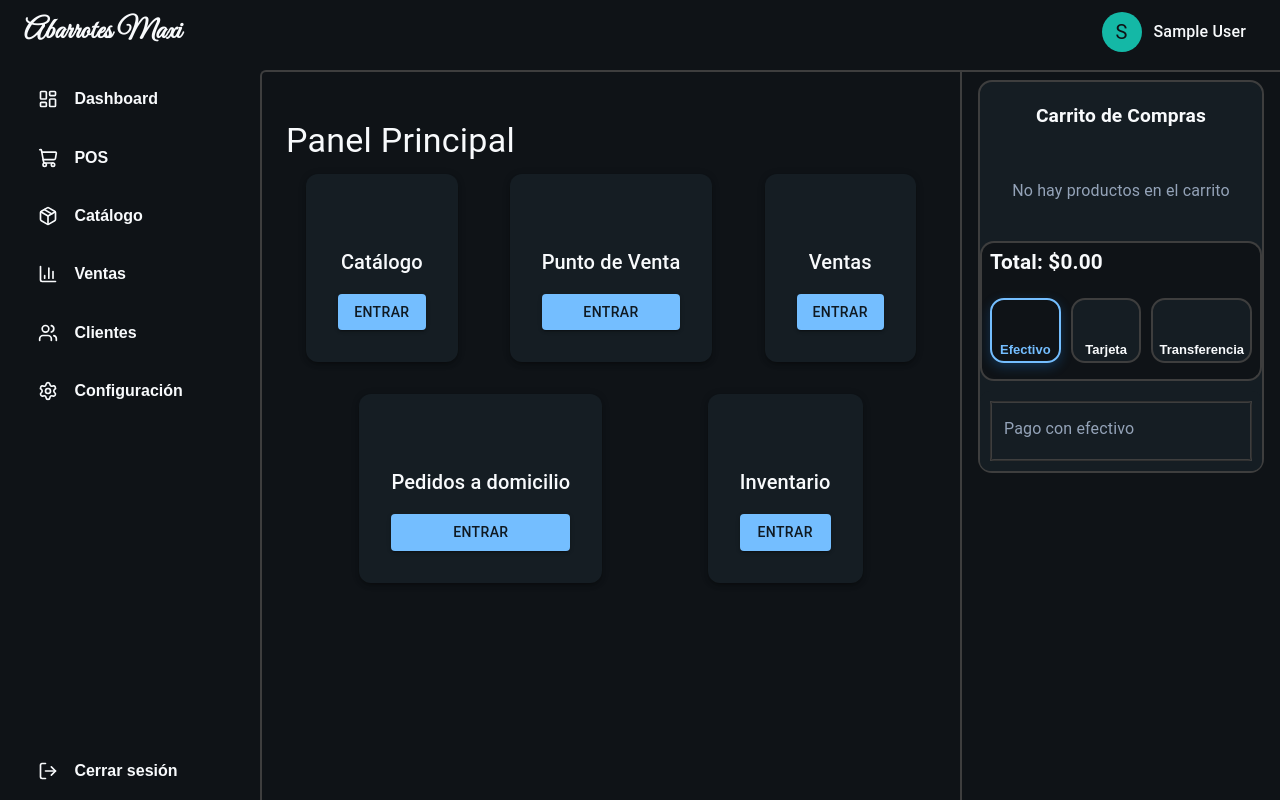
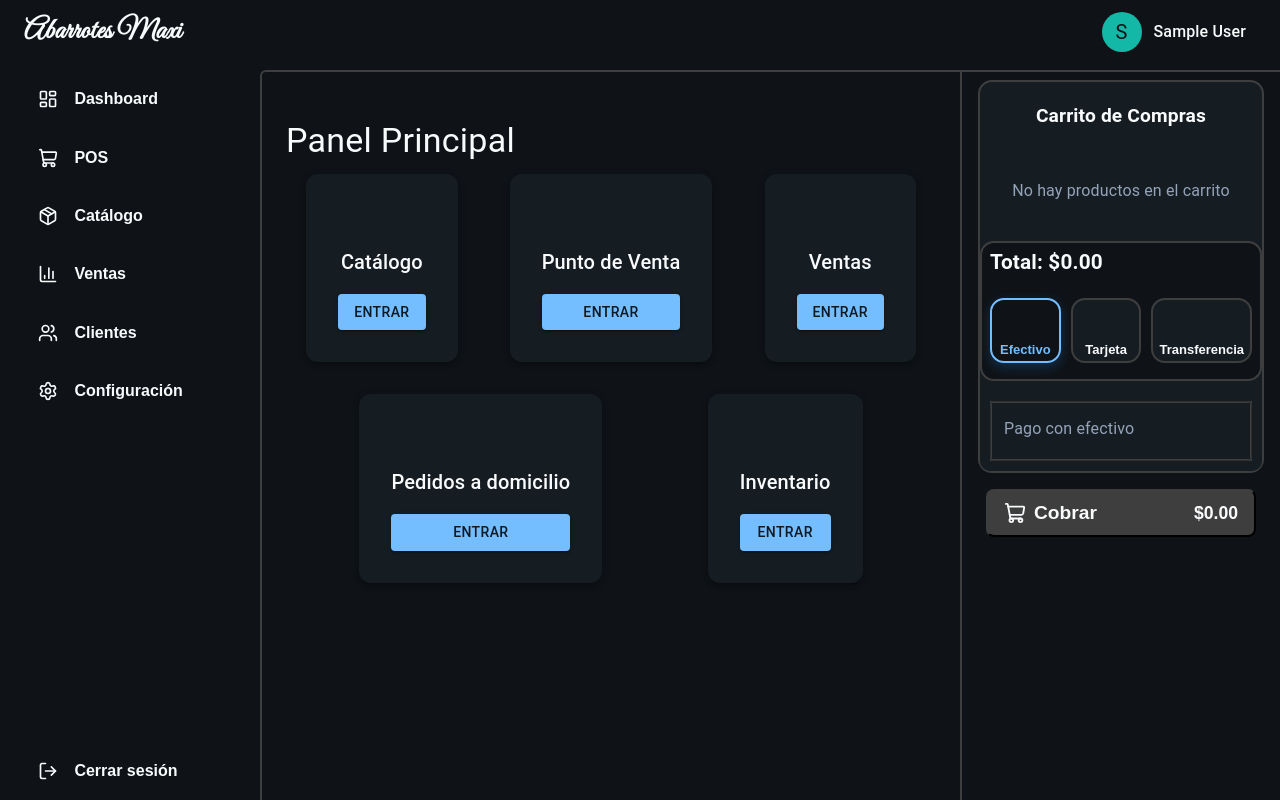
Before and after one commit to diegomjasso/abarrotes-maxi, a React (Create React App) app in the folder frontend/: page /dashboard in a window 1280 px wide. Built offline with nearby package versions, Linux system fonts and the light colour scheme; no server answers; sample sign-in values are in the browser's storage; some icons are missing.

Commit message:
Start to save the sale

```diff
--- a/frontend/src/components/layouts-sections/RightSidebar.js
+++ b/frontend/src/components/layouts-sections/RightSidebar.js
@@ -59,17 +59,7 @@ const RightSidebar = () => {
 			</div>
 
 			{/* FOOTER */}
-			<div className="right-sidebar-footer">
-				<nav>
-					{activeSection === "cart" && cartItems.length > 0 && (
-						<>
-							<button onClick={() => setActiveSection("welcome")} className="btn btn-success do-pay">
-								<span className="info-do-pay"><ShoppingCart size={22} className="icon-shopping-cart" /> Cobrar</span> <span className="total total-amount"> ${finalTotal.toFixed(2)}</span>
-							</button>
-						</>
-					)}
-				</nav>
-			</div>
+			<div className="right-sidebar-footer"></div>
 		</div>
 	);
 };
--- a/frontend/src/components/layouts-sections/RightSidebar.scss
+++ b/frontend/src/components/layouts-sections/RightSidebar.scss
@@ -22,56 +22,6 @@
 
 	/* FOOTER */
 	.right-sidebar-footer {
-		margin-top: 2rem;
-
-		nav {
-			display: flex;
-
-			button.do-pay {
-				&:hover {
-					cursor: pointer;
-					background: var(--success-hover);
-				}
-
-				&:active {
-					background: var(--success);
-				}
-
-				display: flex;
-				align-items: center;
-				background: var(--success);
-				color: var(--on-success);
-				padding: 0.7rem 1rem;
-				font-weight: bold;
-				font-size: 1.2rem;
-				flex-direction: row;
-				justify-content: space-between;
-				align-items: center;
-				border-radius: 8px;
-				width: 100%;
-				border-color: var(--border);
-				border-width: 2px;
-
-				.info-do-pay {
-					display: flex;
-					flex-direction: row;
-					justify-content: space-between;
-
-					.icon-shopping-cart {
-						margin-right: 0.5rem;
-						display: flex;
-						flex-direction: row;
-					}
-				}
-
-				.total-amount {
-					display: flex;
-					flex-direction: column;
-					margin-left: 1rem;
-					font-size: 1.1rem;
-					font-weight: bold;
-				}
-			}
-		}
+		display: flex;
 	}
 }
--- a/frontend/src/components/point-of-sales/POSCar.js
+++ b/frontend/src/components/point-of-sales/POSCar.js
@@ -1,4 +1,4 @@
-import { TextField, IconButton } from "@mui/material";
+import { TextField, IconButton, CircularProgress } from "@mui/material";
 
 import DeleteIcon from "@mui/icons-material/Delete";
 import PaymentsIcon from "@mui/icons-material/Payments";
@@ -14,17 +14,24 @@ import {
 	updateFinalTotalAmount,
 	updateProductSalePrice,
 	updateCommissionRate,
+	startSaleLoading,
+	stopSaleLoading,
 	restartStateSales,
+	completeSale,
 } from "../../store/features/sales/salesSlice";
 
 import "./POSCar.scss";
+import { ShoppingCart } from "lucide-react";
+import { printTicket } from "../../utils/printTicket";
+import { createSaleThunk } from "../../store/features/sales/salesThunk";
 
 const POSCar = ({ open, onClose }) => {
 	const dispatch = useDispatch();
-
+	const user = useSelector((state) => state.auth.user);
 	const items = useSelector((state) => state.sales.carItemsSelcted);
 	const finalTotal = useSelector((state) => state.sales.finalTotal);
 	const paymentMethod = useSelector((state) => state.sales.paymentMethod);
+	const isSaleLoading = useSelector((state) => state.sales.isSaleLoading);
 	const commissionAmount = useSelector(
 		(state) => state.sales.commissionAmount
 	);
@@ -78,7 +85,56 @@ const POSCar = ({ open, onClose }) => {
 
 	const title = "Carrito de Compras";
 
+	const handlePay = async () => {
+		dispatch(startSaleLoading());
+		try {
+			let carSaleProducts = items.map(item => ({
+				id: item.id,
+				name: item.name,
+				price: Number(item.salePrice),
+				isInBulk: item.isInBulk || false,
+				quantity: item.isInBulk ? 1 : (item.quantity || 1), // Para productos a granel, la cantidad se maneja como 1, y el peso se envía por separado
+				weight: item.isInBulk ? (item.weight || 0) : null // Solo enviamos el peso para productos a granel
+			}));
+
+			let saleData = {
+				carSaleProducts,
+				totalAmount: Number(finalTotal),
+				paymentMethod,
+				saleStatus: "succeeded",
+				dateOfSale: new Date(),
+				seller: {
+					name: user.name,
+					lastname: user.lastname,
+					email: user.email
+				}
+			};
+
+			if (paymentMethod === "card") {
+				saleData.commission = {
+					amount: commissionAmount,
+					rate: commissionRate
+				};
+			}
+
+			//printTicket(saleData);
+			dispatch(completeSale());
+			await createSaleThunk(saleData)(dispatch);
+			setCash("");
+		} catch (error) {
+			console.error("Error al procesar el pago:", error);
+			alert("Ocurrió un error al procesar el pago. Por favor, intenta nuevamente.");
+		} finally {
+			dispatch(stopSaleLoading());
+		}
+	};
+
 	return (
+		<div className="pos-car">
+			<div className={`pos-car-backdrop-lock ${isSaleLoading ? "active" : ""}`}>
+				<CircularProgress size={24} color="inherit" className="pos-car-loading" />
+			</div>
+
 			<div className="pos-payment-modal">
 				{/* HEADER */}
 				<div className="header">
@@ -249,6 +305,7 @@ const POSCar = ({ open, onClose }) => {
 							label="Pago con efectivo"
 							type="number"
 							value={cash}
+							className="cash-input"
 							onChange={(e) => setCash(e.target.value)}
 						/>
 
@@ -285,6 +342,16 @@ const POSCar = ({ open, onClose }) => {
 					</div>
 				)}
 			</div>
+
+			<div className="pos-car-footer">
+				<button onClick={() => handlePay()}
+						className={`btn btn-success do-pay ${isSaleLoading ? "disabled" : ""}`}
+						disabled={isSaleLoading || items.length === 0 || (paymentMethod === "cash" && change < 0)}
+				>
+					<span className="info-do-pay"><ShoppingCart size={22} className="icon-shopping-cart" /> Cobrar</span> <span className="total total-amount"> ${finalTotal.toFixed(2)}</span>
+				</button>
+			</div>
+		</div>
 	);
 };
 
--- a/frontend/src/components/point-of-sales/POSCar.scss
+++ b/frontend/src/components/point-of-sales/POSCar.scss
@@ -1,5 +1,38 @@
 @use "../../variables.scss" as *;
 @use "../../fonts";
+
+.pos-car {
+	display: flex;
+	flex-direction: column;
+	height: 100%;
+	overflow: hidden;
+	position: relative;
+
+	.pos-car-backdrop-lock {
+		display: none; /* 🔥 oculto por defecto */
+		position: absolute;
+		top: 0;
+		left: 0;
+		width: 100%;
+		height: 100%;
+		background: rgba(255, 255, 255, 0.6);
+		z-index: 10;
+		align-items: center;
+		justify-content: center;
+		border-radius: 14px;
+
+		&.active {
+			display: flex; /* 🔥 mostrar cuando esté activo */
+		}
+
+		.pos-car-loading {
+			// 🔥 centrar el spinner dentro del backdrop
+			display: flex;
+			animation: spin 1s linear infinite;
+			align-self: center;
+			justify-self: center;
+		}
+	}
 
 	// POS Payment Modal
 	.pos-payment-modal {
@@ -230,6 +263,7 @@
 
 		.cash {
 			margin-top: 12px;
+			border-radius: 14px;
 		}
 
 		.ex-change {
@@ -246,6 +280,10 @@
 
 			&.invalid {
 
+			}
+
+			.cash-input {
+				border-radius: 16px;
 			}
 
 			.ex-row {
@@ -285,3 +323,59 @@
 			}
 		}
 	}
+
+	.pos-car-footer{
+		padding: 16px 8px;
+
+		button.do-pay {
+			&:hover {
+				cursor: pointer;
+				background: var(--success-hover);
+			}
+
+			&:active {
+				background: var(--success);
+			}
+
+			&:disabled {
+				background: var(--border);
+				cursor: not-allowed;
+			}
+
+			display: flex;
+			align-items: center;
+			background: var(--success);
+			color: var(--on-success);
+			padding: 0.7rem 1rem;
+			font-weight: bold;
+			font-size: 1.2rem;
+			flex-direction: row;
+			justify-content: space-between;
+			align-items: center;
+			border-radius: 8px;
+			width: 100%;
+			border-color: var(--border);
+			border-width: 2px;
+
+			.info-do-pay {
+				display: flex;
+				flex-direction: row;
+				justify-content: space-between;
+
+				.icon-shopping-cart {
+					margin-right: 0.5rem;
+					display: flex;
+					flex-direction: row;
+				}
+			}
+
+			.total-amount {
+				display: flex;
+				flex-direction: column;
+				margin-left: 1rem;
+				font-size: 1.1rem;
+				font-weight: bold;
+			}
+		}
+	}
+}
--- a/frontend/src/firebase/validators/sales.validator.js
+++ b/frontend/src/firebase/validators/sales.validator.js
@@ -29,8 +29,8 @@ export const validateSale = (sale) => {
     errors.saleStatus = "El estado de la venta es inválido";
   }
 
-  if (sale.saller && typeof sale.saller !== "object") {
-    errors.saller = "saller debe ser un objeto con información del vendedor";
+  if (sale.seller && typeof sale.seller !== "object") {
+    errors.seller = "seller debe ser un objeto con información del vendedor";
   }
 
   if (sale.dateOfSale && isNaN(Date.parse(sale.dateOfSale))) {
@@ -39,6 +39,7 @@ export const validateSale = (sale) => {
 
   if (Object.keys(errors).length > 0) {
     const error = new Error("Error de validación");
+    console.log("Validation errors:", errors);
     error.validationErrors = errors;
     throw error;
   }
--- a/frontend/src/store/features/sales/salesSlice.js
+++ b/frontend/src/store/features/sales/salesSlice.js
@@ -7,7 +7,8 @@ const initialState = {
     totalAmount: 0,
     finalTotal: 0,
     saleStatus: "idle", // 'idle' | 'pending' | 'succeeded' | 'failed',
-    paymentMethod: "cash", // 'cash' | 'card' | 'bank_transfer'
+    paymentMethod: "cash", // 'cash' | 'card' | 'bank_transfer',
+    isSaleLoading: false,
 };
 
 const calculateTotal = (items) => {
@@ -87,6 +88,12 @@ const salesSlice = createSlice({
         updateCommissionRate: (state, action) => {
             state.commissionRate = action.payload;
         },
+        startSaleLoading: (state) => {
+            state.isSaleLoading = true;
+        },
+        stopSaleLoading: (state) => {
+            state.isSaleLoading = false;
+        },
         restartStateSales: () => initialState,
     }
 });
@@ -99,6 +106,8 @@ export const {
     updateFinalTotalAmount,
     updateProductSalePrice,
     updateCommissionRate,
+    startSaleLoading,
+    stopSaleLoading,
     restartStateSales
 } = salesSlice.actions;
 
--- a/frontend/src/store/features/sales/salesThunk.js
+++ b/frontend/src/store/features/sales/salesThunk.js
@@ -10,19 +10,14 @@ import { setError } from "../errors/errorSlice";
 /* ========================= */
 export const createSaleThunk = (saleData) => async (dispatch) => {
 	try {
-		dispatch(startLoading());
-
-		const sale = await SalesServices.create (saleData);
-
+		console.log("Creating sale with data:", saleData);
+		const sale = await SalesServices.createSale(saleData);
 		console.log("SALE CREATED:", sale);
-
 	} catch (error) {
 		dispatch(setError({
 			message: error.message || "Error creando venta",
 			type: "error"
 		}));
-	} finally {
-		dispatch(stopLoading());
 	}
 };
 
```
Lines whose indentation alone changed are shown as unchanged.
